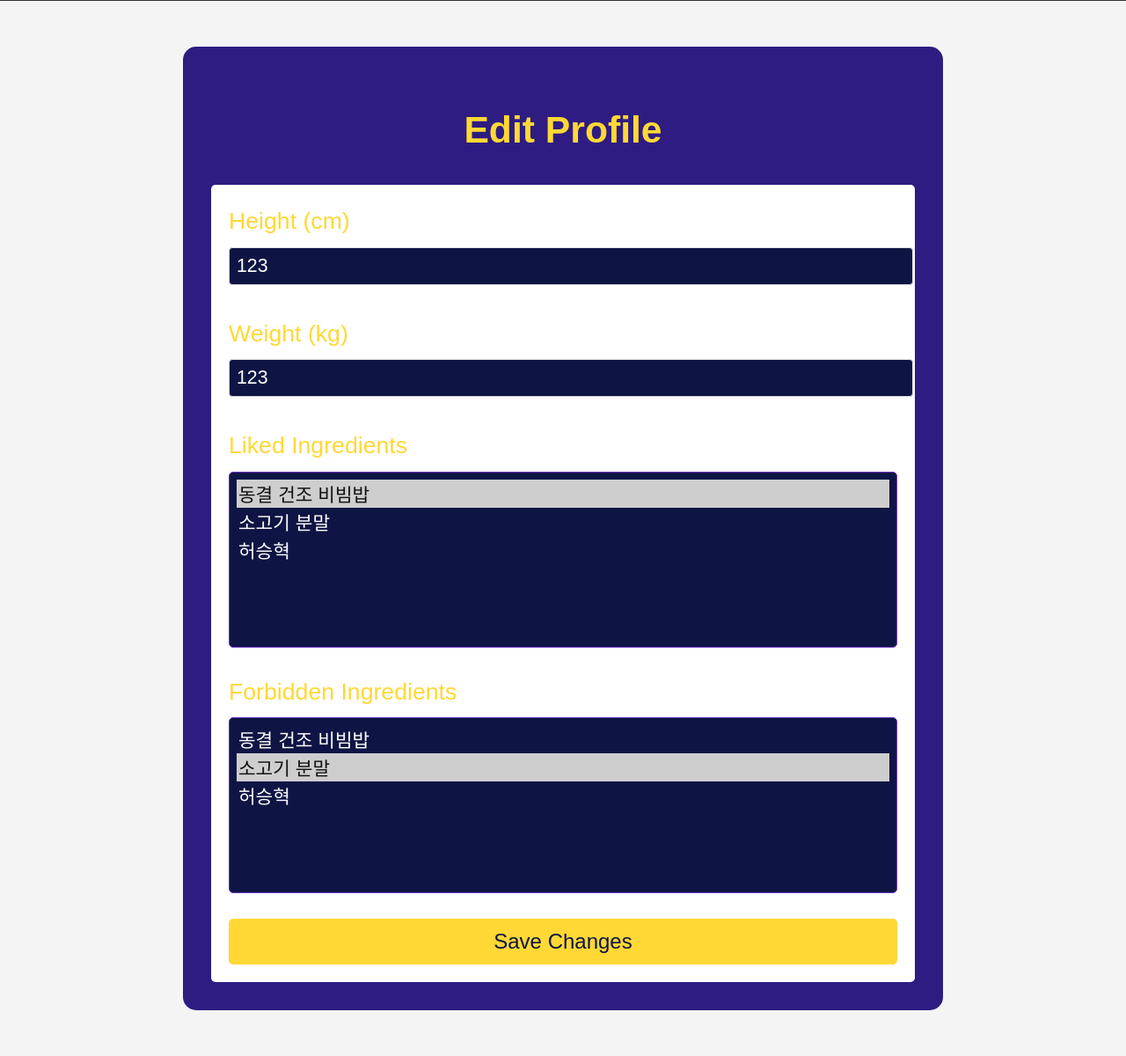
After one commit to hansrocketry-hue/UNIST-Aero, a Flask app: page /edit_profile in a window 1280 px wide. The commit adds this page. Shown: the part 57-1257 px from the top of the page at 88% size. Run offline with Flask 3, Linux system fonts and the light colour scheme; the visitor is signed in with stand-in values (Sample User, id 1).

Commit message:
사용자 프로필 수정 기능

```diff
--- a/app/routes/home_routes.py
+++ b/app/routes/home_routes.py
@@ -1,6 +1,8 @@
-from flask import Blueprint, render_template, session, redirect, url_for
-from user_db_handler import get_user_by_id
+from flask import Blueprint, render_template, session, redirect, url_for, request, flash
+from user_db_handler import get_user_by_id, update_user
 from datetime import datetime, timedelta
+import json
+import os
 
 bp = Blueprint('home', __name__, url_prefix='/')
 
@@ -76,3 +78,51 @@ def index():
         today_timeline=today_timeline,
         yesterday_timeline=yesterday_timeline
     )
+
+# Helper to load main database for ingredients
+def load_main_db():
+    db_path = os.path.join(os.path.dirname(__file__), '..', '..' , 'main_db.json')
+    try:
+        with open(db_path, 'r', encoding='utf-8') as f:
+            return json.load(f)
+    except (FileNotFoundError, json.JSONDecodeError):
+        return {}
+
+@bp.route('/edit_profile', methods=['GET', 'POST'])
+def edit_profile():
+    if 'user_id' not in session:
+        return redirect(url_for('auth.login'))
+
+    user_id = session['user_id']
+    user = get_user_by_id(user_id)
+
+    if request.method == 'POST':
+        try:
+            height = int(request.form['height'])
+            weight = int(request.form['weight'])
+            like_ids = [int(x) for x in request.form.getlist('like')]
+            forbid_ids = [int(x) for x in request.form.getlist('forbid')]
+
+            update_fields = {
+                'height': height,
+                'weight': weight,
+                'like': like_ids,
+                'forbid': forbid_ids
+            }
+
+            if update_user(user_id, update_fields):
+                flash('프로필이 성공적으로 업데이트되었습니다.', 'success')
+                return redirect(url_for('home.index'))
+            else:
+                flash('프로필 업데이트에 실패했습니다.', 'danger')
+        except ValueError:
+            flash('키와 몸무게는 숫자로 입력해야 합니다.', 'danger')
+        except Exception as e:
+            flash(f'오류가 발생했습니다: {e}', 'danger')
+
+        return redirect(url_for('home.edit_profile'))
+
+    # GET request
+    main_db = load_main_db()
+    all_ingredients = main_db.get('ingredient', [])
+    return render_template('edit_profile.html', user=user, all_ingredients=all_ingredients)
--- /dev/null
+++ b/app/templates/edit_profile.html
@@ -0,0 +1,88 @@
+{% extends "base.html" %}
+
+{% block title %}Edit Profile{% endblock %}
+
+{% block content %}
+<style>
+    .edit-profile-container {
+        max-width: 800px;
+        margin: 2rem auto;
+        padding: 2rem;
+        background-color: #2e1c82;
+        border-radius: 15px;
+        color: #ffffff;
+    }
+    .form-group {
+        margin-bottom: 1.5rem;
+    }
+    .form-group label {
+        display: block;
+        margin-bottom: 0.5rem;
+        font-size: 20pt;
+        color: #ffd835;
+        font-family: "Apple Braille", sans-serif;
+    }
+    .form-group input,
+    .form-group select {
+        width: 100%;
+        padding: 0.5rem;
+        border-radius: 5px;
+        border: 1px solid #6c35c4;
+        background-color: #0e1544;
+        color: #ffffff;
+        font-size: 16pt;
+    }
+    .form-group select {
+        height: 200px;
+    }
+    .btn-submit {
+        background-color: #ffd835;
+        color: #0e1544;
+        padding: 0.75rem 1.5rem;
+        border: none;
+        border-radius: 5px;
+        cursor: pointer;
+        font-size: 18pt;
+        font-family: "Apple Braille", sans-serif;
+        width: 100%;
+    }
+</style>
+
+<div class="edit-profile-container">
+    <h1 class="header-title" style="text-align: center; font-size: 32pt; color: #ffd835; font-family: 'Apple Braille', sans-serif;">Edit Profile</h1>
+    <form method="POST">
+        <div class="form-group">
+            <label for="height">Height (cm)</label>
+            <input type="number" id="height" name="height" value="{{ user.height }}" required>
+        </div>
+        <div class="form-group">
+            <label for="weight">Weight (kg)</label>
+            <input type="number" id="weight" name="weight" value="{{ user.weight }}" required>
+        </div>
+
+        <div class="form-group">
+            <label for="like">Liked Ingredients</label>
+            <select id="like" name="like" multiple required>
+                {% for ingredient in all_ingredients %}
+                    <option value="{{ ingredient.id }}" {% if ingredient.id in user.like %}selected{% endif %}>
+                        {{ ingredient.name.kor }}
+                    </option>
+                {% endfor %}
+            </select>
+        </div>
+
+        <div class="form-group">
+            <label for="forbid">Forbidden Ingredients</label>
+            <select id="forbid" name="forbid" multiple required>
+                {% for ingredient in all_ingredients %}
+                    <option value="{{ ingredient.id }}" {% if ingredient.id in user.forbid %}selected{% endif %}>
+                        {{ ingredient.name.kor }}
+                    </option>
+                {% endfor %}
+            </select>
+        </div>
+
+        <button type="submit" class="btn-submit">Save Changes</button>
+    </form>
+</div>
+{% endblock %}
--- a/app/templates/index.html
+++ b/app/templates/index.html
@@ -11,6 +11,7 @@
 <div class="profile-container">
     <div class="header">
         <h1>{{ user.name }}'s Crew Profile</h1>
+        <a href="{{ url_for('home.edit_profile') }}" class="btn-details" style="margin-top: 1rem; display: inline-block;">Edit Profile</a>
     </div>
 
     <!-- Nutrition Status Section -->
--- a/user_db.json
+++ b/user_db.json
@@ -116,6 +116,7 @@
         "gender": "male",
         "activity_level": 4,
         "like": [
+            1,
             2
         ],
         "forbid": [
```
